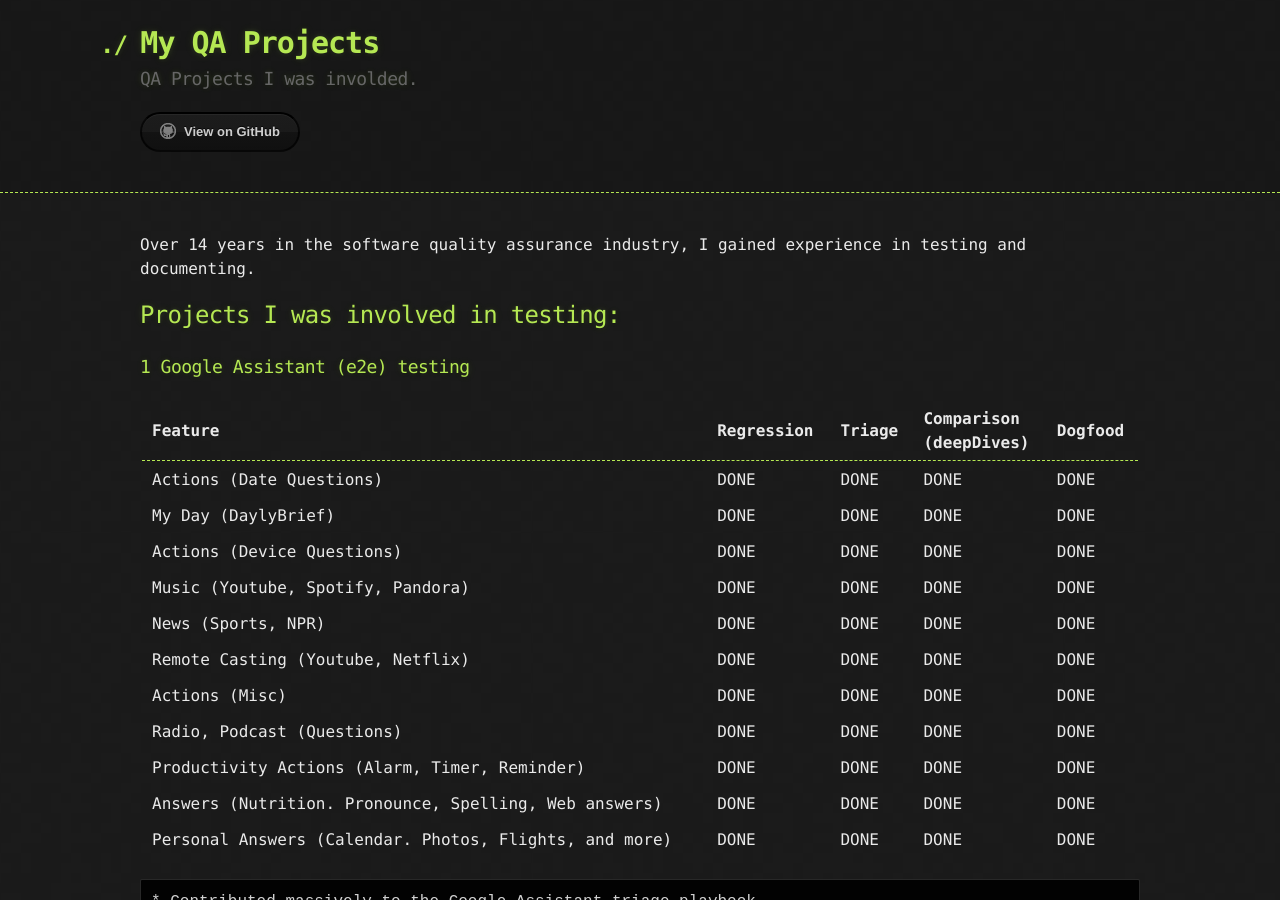
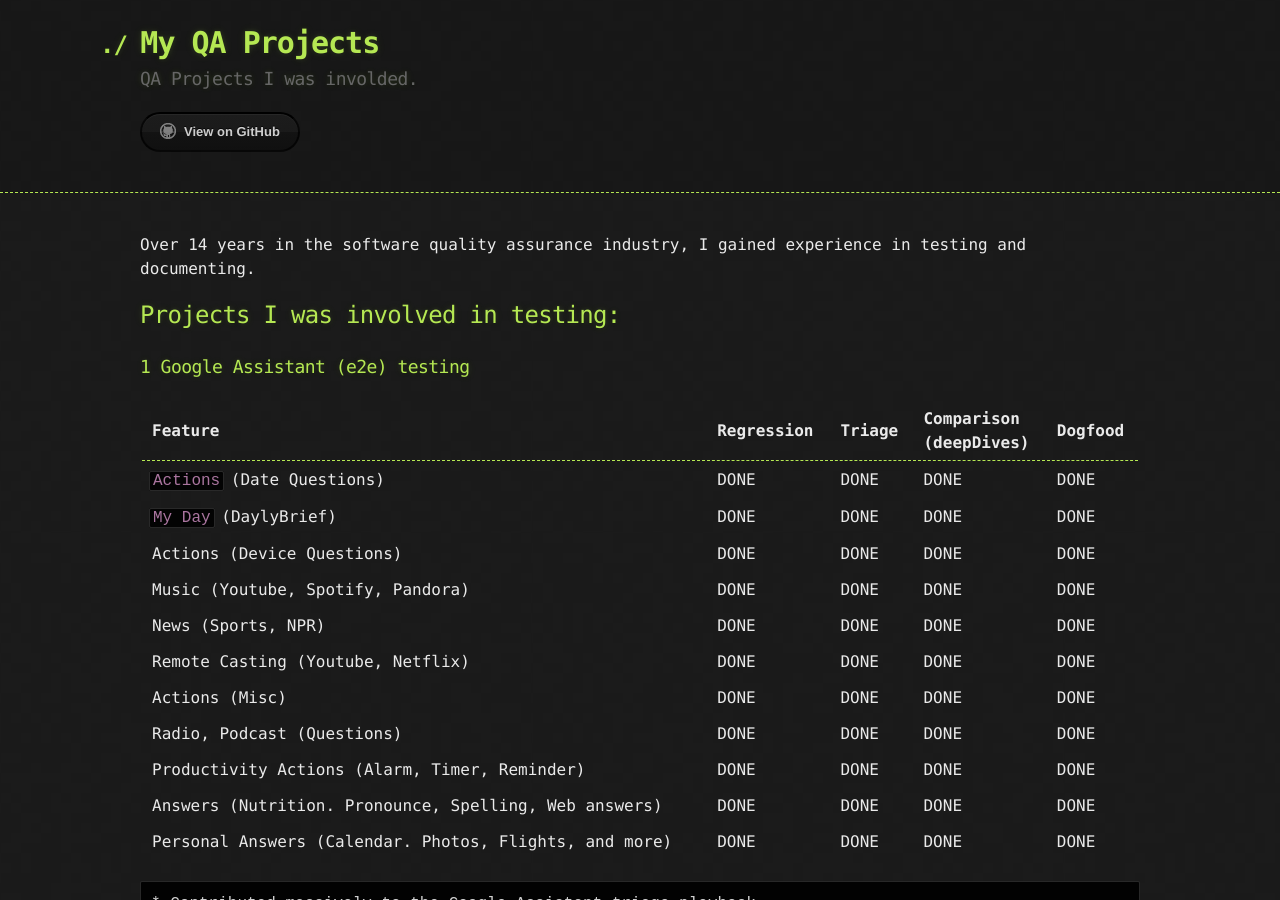
Before and after one commit to sciustechnologia/sciustechnologia.github.io, a Jekyll site: the page built from index.md, in a window 1280 px wide and 900 px high. Built offline with Jekyll 4.4.1, drawn with Linux system fonts in a browser that asks for light colours.

```diff
--- a/index.md
+++ b/index.md
@@ -13,8 +13,8 @@ I gained experience in testing and documenting.
 
 | Feature        | Regression | Triage | Comparison<br>(deepDives) | Dogfood |
 |:-------------|:---------------------------------|:------|:--------------------------|:------|
-| Actions (Date Questions)           | DONE                             | DONE  | DONE                      | DONE  |
-| My Day (DaylyBrief)                | DONE                             | DONE  | DONE                      | DONE  |
+| `Actions` (Date Questions)           | DONE                             | DONE  | DONE                      | DONE  |
+| `My Day` (DaylyBrief)                | DONE                             | DONE  | DONE                      | DONE  |
 | Actions (Device Questions)         | DONE                             | DONE  | DONE                      | DONE  |
 | Music (Youtube, Spotify, Pandora)           | DONE                             | DONE  | DONE                      | DONE  |
 | News (Sports, NPR)                 | DONE                             | DONE  | DONE                      | DONE  |
```
